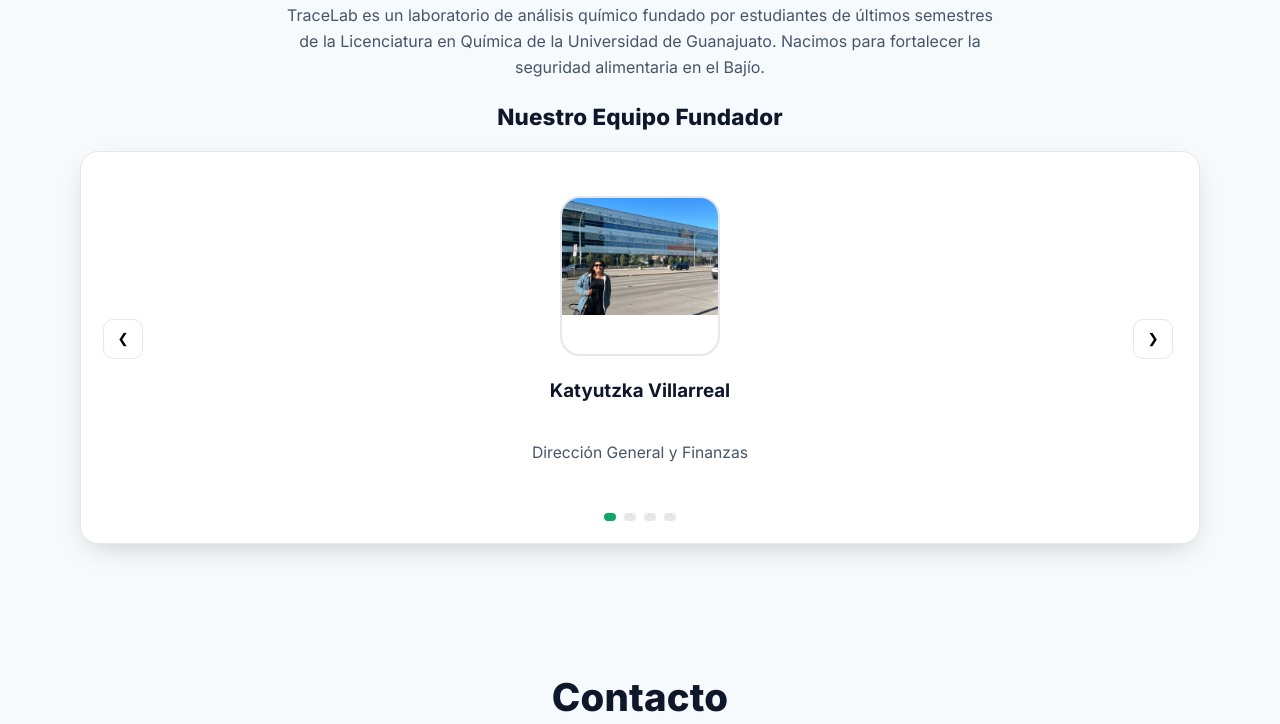
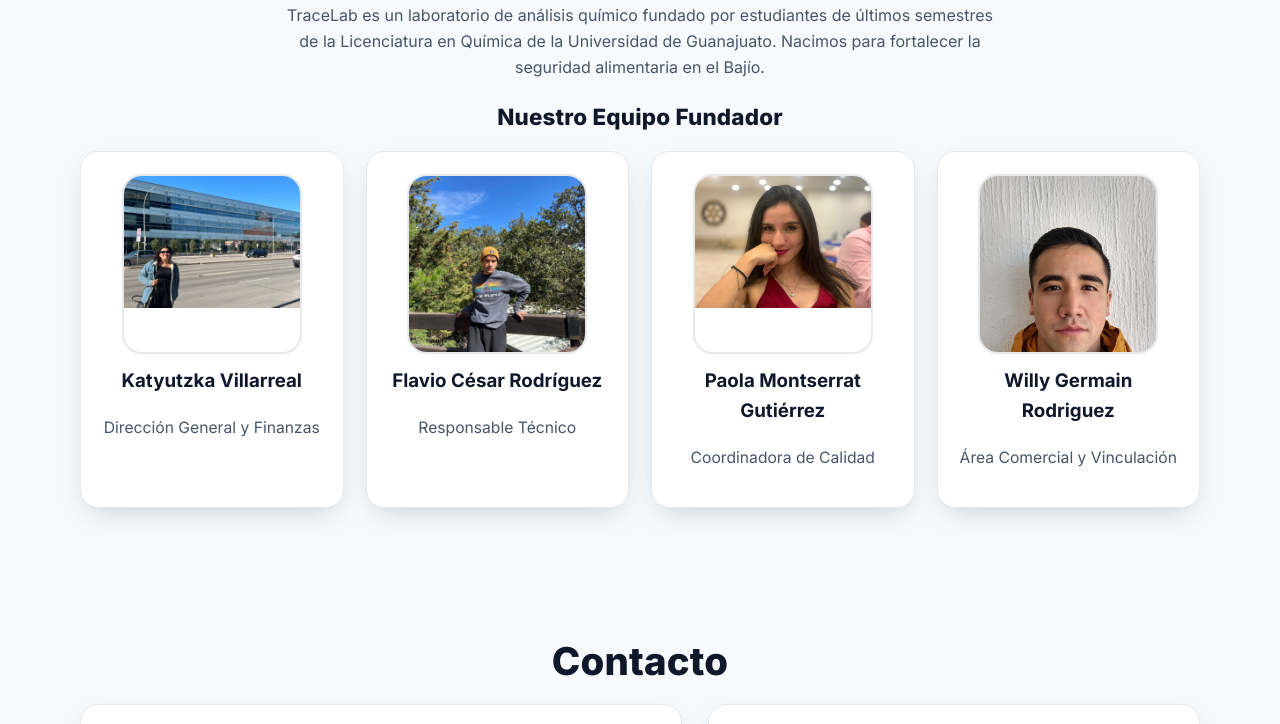
Before and after one commit to TraceLab81/TraceLab81.github.io, a plain HTML site: page index.html in a window 1280 px wide. Shown: the part 4694-5418 px from the top of the page. Drawn offline with Linux system fonts and the light colour scheme.

Commit message:
Update index.html

```diff
--- a/index.html
+++ b/index.html
@@ -91,7 +91,7 @@
       color:#fff; box-shadow:0 12px 26px -18px rgba(14,167,101, .9); margin: 4px 0 12px;
     }
 
-    /* =========  Navbar (solapamiento fix)  ========= */
+    /* =========  Navbar  ========= */
     .nav{
       position:sticky; top:0; z-index:50;
       backdrop-filter:saturate(140%) blur(10px);
@@ -100,7 +100,7 @@
     }
     .nav-wrap{ display:flex; align-items:center; justify-content:space-between; padding:14px 0; gap:16px; }
     .brand{ display:flex; align-items:center; gap:12px; font-weight:800; flex:0 0 auto; min-width:160px; }
-    .brand img{ height:56px; width:auto; border-radius:12px; object-fit:cover } /* ↑ antes 40px */
+    .brand img{ height:56px; width:auto; border-radius:12px; object-fit:cover }
     .brand span{ white-space:nowrap; }
     .nav-links{ display:flex; gap:28px; align-items:center; flex:1 1 auto; justify-content:flex-start; }
     .nav-link{ color:var(--muted); font-weight:600; padding:8px 10px; border-radius:10px; transition:.2s; }
@@ -138,6 +138,17 @@
 
     /* =========  Equipo  ========= */
     .avatar{ width:96px; height:96px; border-radius:50%; overflow:hidden; margin:0 auto 12px; border:2px solid var(--hair) }
+    .avatar.xl{
+      width: 180px;
+      height: 180px;
+      border-radius: 20px;
+      overflow: hidden;
+      border: 2px solid var(--hair);
+      cursor: default;
+    }
+    @media (max-width:580px){
+      .avatar.xl{ width: 160px; height: 160px }
+    }
     .role{ color:var(--muted); font-size:.98rem }
 
     /* =========  Inputs  ========= */
@@ -180,26 +191,6 @@
     .social{ display:flex; gap:16px; justify-content:center; margin-bottom:10px }
     .icon{ color:var(--muted) }
     .icon:hover{ color:var(--text) }
-
-    /* =========  Carrusel Equipo  ========= */
-    .team-wrap{ position:relative; display:grid; grid-template-columns: 44px 1fr 44px; align-items:center; }
-    .team-btn{ background:var(--card); border:1px solid var(--hair); border-radius:10px; width:40px; height:40px; cursor:pointer; }
-    .team-btn:hover{ background:color-mix(in oklab, var(--hair), transparent 60%); }
-    .team-track{ overflow:hidden; }
-    .team-track .team-slide{ width:100%; flex:0 0 100%; display:grid; justify-items:center; padding:22px; }
-    .team-track{ display:flex; transition:transform .5s cubic-bezier(.2,.65,.25,1); }
-    .avatar.xl{ width:160px; height:160px; border-radius:20px; overflow:hidden; border:2px solid var(--hair); cursor:zoom-in; }
-    @media (max-width:580px){ .avatar.xl{ width:140px; height:140px } }
-    .team-dots{ display:flex; gap:8px; justify-content:center; margin:10px 0 0 }
-    .team-dots button{ width:8px; height:8px; border-radius:999px; border:0; background:var(--hair); cursor:pointer }
-    .team-dots button.active{ background:var(--brand) }
-
-    /* Zoom modal */
-    #zoomModal{ position:fixed; inset:0; display:none; place-items:center; z-index:60; }
-    #zoomModal.open{ display:grid; }
-    .zoom-backdrop{ position:absolute; inset:0; background:rgba(0,0,0,.6); }
-    #zoomImg{ position:relative; max-width:min(92vw, 720px); max-height:86vh; border-radius:16px; box-shadow:var(--shadow) }
-    .zoom-close{ position:absolute; top:18px; right:18px; border:0; background:#fff; border-radius:10px; width:38px; height:38px; cursor:pointer }
   </style>
 
   <!-- JSON-LD Organización -->
@@ -476,38 +467,28 @@
 
       <h3 class="title mt-8 reveal" style="font-size:1.4rem">Nuestro Equipo Fundador</h3>
 
-      <div class="card reveal" style="overflow:hidden">
-        <div class="team-wrap">
-          <button class="team-btn" aria-label="Anterior" data-dir="-1">&#10094;</button>
-          <div class="team-track" id="teamTrack">
-            <!-- Slide 1 -->
-            <div class="team-slide">
-              <div class="avatar xl"><img src="Kat.jpg" alt="Katyutzka Villarreal"></div>
+      <!-- Grid simple sin carrusel -->
+      <div class="grid grid-4 mt-4">
+        <div class="card center reveal">
+          <div class="avatar xl"><img src="Kat.jpg" alt="Katyutzka Villarreal" /></div>
           <h3 class="mt-2">Katyutzka Villarreal</h3>
           <p class="role">Dirección General y Finanzas</p>
         </div>
-            <!-- Slide 2 -->
-            <div class="team-slide">
-              <div class="avatar xl"><img src="Flavio.jpg" alt="Flavio César Rodríguez"></div>
+        <div class="card center reveal">
+          <div class="avatar xl"><img src="Flavio.jpg" alt="Flavio César Rodríguez" /></div>
           <h3 class="mt-2">Flavio César Rodríguez</h3>
           <p class="role">Responsable Técnico</p>
         </div>
-            <!-- Slide 3 -->
-            <div class="team-slide">
-              <div class="avatar xl"><img src="Paola.jpg" alt="Paola Montserrat Gutiérrez"></div>
+        <div class="card center reveal">
+          <div class="avatar xl"><img src="Paola.jpg" alt="Paola Montserrat Gutiérrez" /></div>
           <h3 class="mt-2">Paola Montserrat Gutiérrez</h3>
           <p class="role">Coordinadora de Calidad</p>
         </div>
-            <!-- Slide 4 -->
-            <div class="team-slide">
-              <div class="avatar xl"><img src="Willy.jpg" alt="Willy Germain Rodriguez"></div>
+        <div class="card center reveal">
+          <div class="avatar xl"><img src="Willy.jpg" alt="Willy Germain Rodriguez" /></div>
           <h3 class="mt-2">Willy Germain Rodriguez</h3>
           <p class="role">Área Comercial y Vinculación</p>
         </div>
-          </div>
-          <button class="team-btn" aria-label="Siguiente" data-dir="1">&#10095;</button>
-        </div>
-        <div class="team-dots" id="teamDots" aria-label="Paginación del carrusel"></div>
       </div>
     </div>
   </section>
@@ -551,7 +532,7 @@
     </div>
   </section>
 
-  <!-- Footer -->
+  <!-- Footer solo Instagram -->
   <footer role="contentinfo">
     <div class="container center">
       <div class="social">
@@ -599,61 +580,6 @@
       });
     },{ threshold:.15 });
     document.querySelectorAll('.reveal').forEach(el=> io.observe(el));
-
-    // Carrusel equipo + Zoom
-    (function(){
-      const track = document.getElementById('teamTrack');
-      if(!track) return;
-      const slides = Array.from(track.children);
-      let idx = 0;
-
-      const dotsBox = document.getElementById('teamDots');
-      slides.forEach((_,i)=>{
-        const b = document.createElement('button');
-        b.addEventListener('click', ()=> go(i));
-        dotsBox.appendChild(b);
-      });
-      const dots = Array.from(dotsBox.children);
-
-      function go(i){
-        idx = (i+slides.length)%slides.length;
-        track.style.transform = `translateX(-${idx*100}%)`;
-        dots.forEach((d,k)=> d.classList.toggle('active', k===idx));
-      }
-      go(0);
-
-      document.querySelectorAll('.team-btn').forEach(btn=>{
-        btn.addEventListener('click', ()=>{
-          go(idx + (btn.dataset.dir==='1'? 1 : -1));
-        });
-      });
-
-      // Zoom modal
-      const modal = document.getElementById('zoomModal');
-      const zoomImg = document.getElementById('zoomImg');
-      track.querySelectorAll('.avatar.xl img').forEach(img=>{
-        img.addEventListener('click', ()=>{
-          zoomImg.src = img.src;
-          zoomImg.alt = img.alt;
-          modal.classList.add('open');
-          modal.setAttribute('aria-hidden','false');
-        });
-      });
-      modal.querySelector('.zoom-close').addEventListener('click', closeZoom);
-      modal.querySelector('.zoom-backdrop').addEventListener('click', closeZoom);
-      function closeZoom(){
-        modal.classList.remove('open');
-        modal.setAttribute('aria-hidden','true');
-        zoomImg.removeAttribute('src');
-      }
-    })();
   </script>
-
-  <!-- Modal de zoom (fuera de scripts para accesibilidad) -->
-  <div id="zoomModal" aria-hidden="true">
-    <div class="zoom-backdrop"></div>
-    <img id="zoomImg" alt="">
-    <button class="zoom-close" aria-label="Cerrar">&#10005;</button>
-  </div>
 </body>
 </html>
```
Lines whose indentation alone changed are shown as unchanged.
